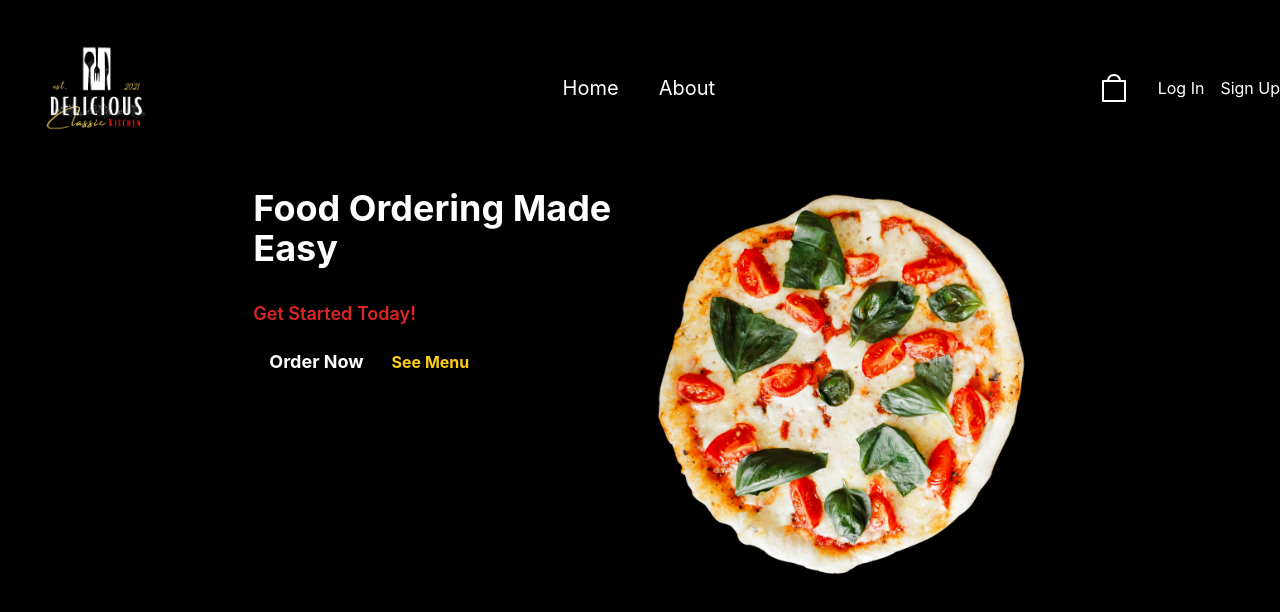
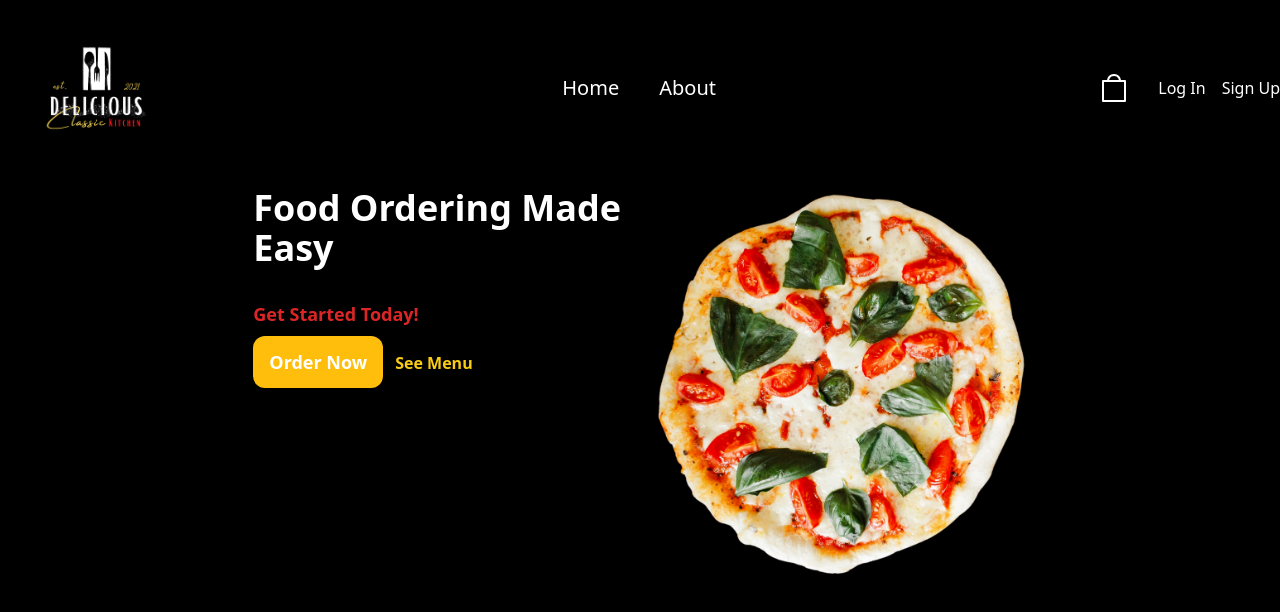
Before and after one commit to jawadshahid07/A-Fresh-Tart, a React (Create React App) app: page / in a window 1280 px wide. Shown: the top 612 px of the page. Built offline with nearby package versions, Linux system fonts and the light colour scheme.

Commit message:
finalized index-css with fonts

```diff
--- a/src/index.css
+++ b/src/index.css
@@ -2,18 +2,38 @@
 @tailwind components;
 @tailwind utilities;
 
-body {
-  margin: 0;
-  font-family: -apple-system, BlinkMacSystemFont, 'Segoe UI', 'Roboto', 'Oxygen',
-    'Ubuntu', 'Cantarell', 'Fira Sans', 'Droid Sans', 'Helvetica Neue',
-    sans-serif;
-  -webkit-font-smoothing: antialiased;
-  -moz-osx-font-smoothing: grayscale;
-  box-sizing: border-box;
-  padding: 0;
+@layer base {
+  @font-face {
+    font-family: 'ClashDisplay-Regular';
+    src: url('./assets/fonts/ClashDisplay-Regular.woff2').format('woff2');
+    font-weight: 400;
+    font-display: swap;
+    font-style: normal;
+  }
+
+  @font-face {
+    font-family: 'ClashDisplay-Medium';
+    src: url('./assets/fonts/ClashDisplay-Medium.woff2').format('woff2');
+    font-weight: 500;
+    font-display: swap;
+    font-style: normal;
+  }
+
+  @font-face {
+    font-family: 'ClashDisplay-Bold';
+    src: url('./assets/fonts/ClashDisplay-Bold.woff2').format('woff2');
+    font-weight: 700;
+    font-display: swap;
+    font-style: normal;
+  }
 }
 
-code {
-  font-family: source-code-pro, Menlo, Monaco, Consolas, 'Courier New',
-    monospace;
+.line-clamp-4 {
+  overflow: hidden;
+  text-overflow: ellipsis;
+  display: -webkit-box;
+  -webkit-box-orient: vertical;
+  -webkit-line-clamp: 4;
+  max-height: 109px;
+  line-height: 1.26;
 }
--- a/tailwind.config.js
+++ b/tailwind.config.js
@@ -1,10 +1,18 @@
 /** @type {import('tailwindcss').Config} */
+const defaultTheme = require('tailwindcss/defaultTheme');
+
 module.exports = {
-  content: [
-    "./src/**/*.{js,jsx,ts,tsx}",
-  ],
+  content: ['./src/**/*.{js,jsx,ts,tsx}'],
   theme: {
-    extend: {},
+    extend: {
+      fontFamily: {
+        sans: ['ClashDisplay-Regular', ...defaultTheme.fontFamily.sans],
+      },
+      colors: {
+        tomato: '#E50914',
+        marigold: '#ffbe0b',
+      },
+    },
   },
   plugins: [],
-}
+};
```
